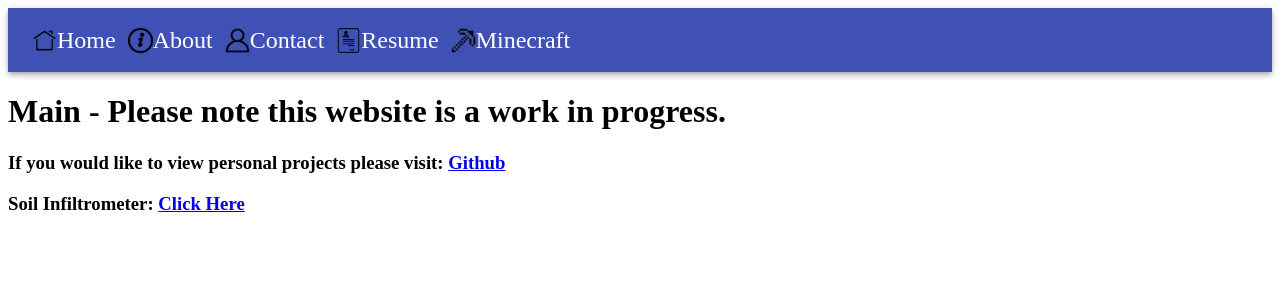
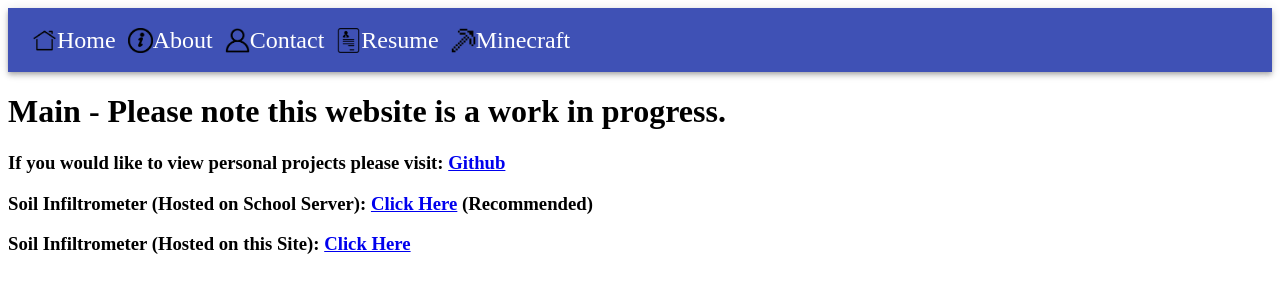
Before and after one commit to bdwandry/Portfolio-Site, a React (Create React App) app: page / in a window 1280 px wide. Shown: the top 300 px of the page. Built offline with nearby package versions, Linux system fonts and the light colour scheme.

Commit message:
Added a couple lines of text

```diff
--- a/src/Page-Information/main.js
+++ b/src/Page-Information/main.js
@@ -5,7 +5,8 @@ const Home = () => {
         <div>
             <h1>Main - Please note this website is a work in progress.</h1>
             <h3>If you would like to view personal projects please visit: <a href={"https://github.com/bdwandry"}>Github</a> </h3>
-            <h3>Soil Infiltrometer: <a href={"https://bryanwandrych.com/soilinfiltrometer"}>Click Here</a> </h3>
+            <h3>Soil Infiltrometer (Hosted on School Server): <a href={"https://cshci.cs.mtu.edu/soilinfiltrometer/index.html"}>Click Here</a> (Recommended)</h3>
+            <h3>Soil Infiltrometer (Hosted on this Site): <a href={"https://bryanwandrych.com/soilinfiltrometer"}>Click Here</a></h3>
         </div>
     );
 };
```
